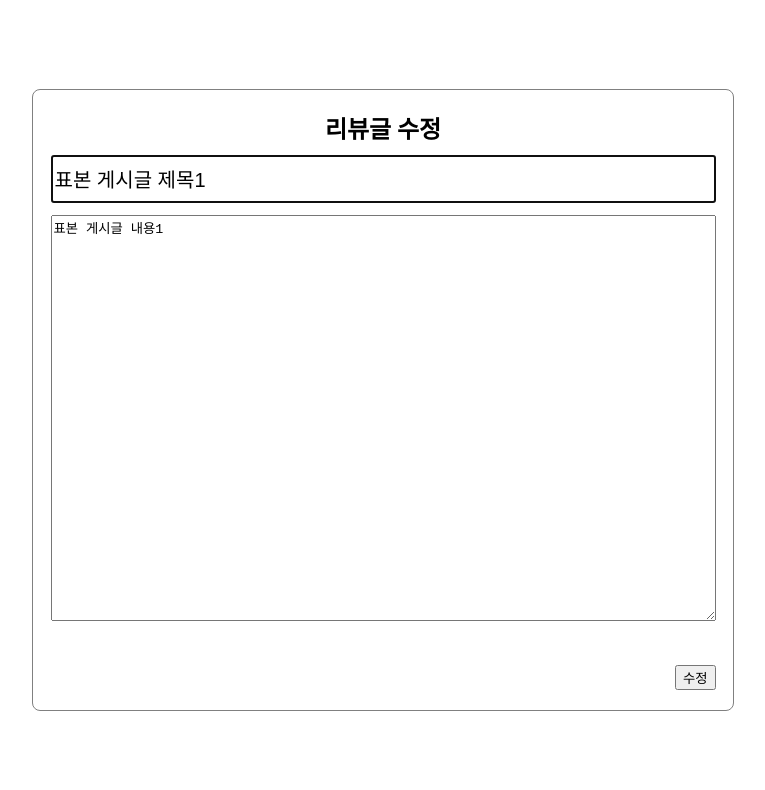
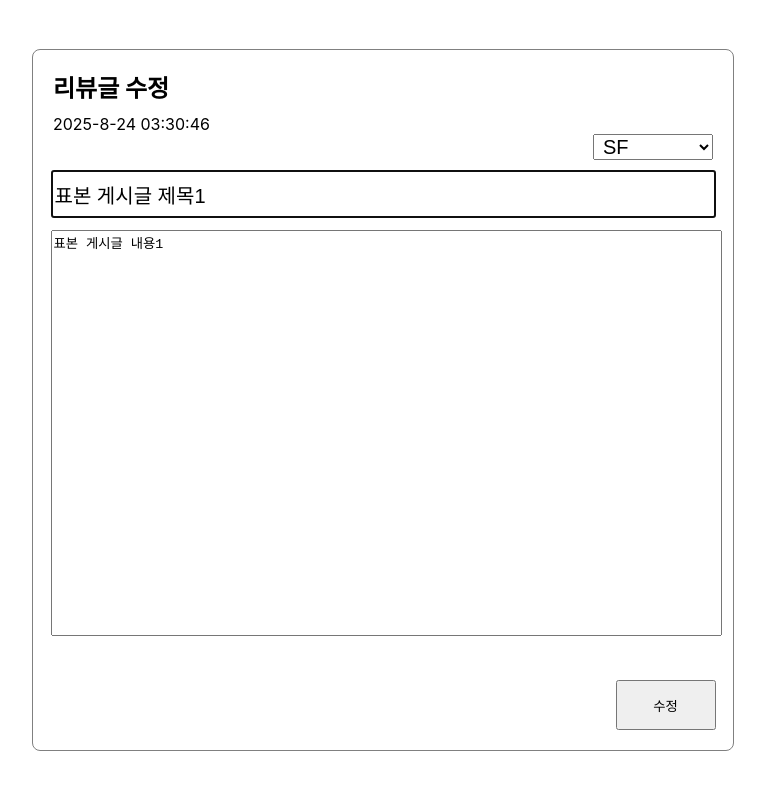
Before and after one commit to kanell0304/React_TeamProject, a React (Create React App) app: page /editList/1 in a window 1280 px wide. Shown: the top 790 px of the page, without its empty margins (257-1022 px from the left). Built offline with nearby package versions, Linux system fonts and the light colour scheme.

Commit message:
add 'genre' select option

```diff
--- a/src/component/EditList.jsx
+++ b/src/component/EditList.jsx
@@ -12,16 +12,24 @@ const EditList = () => {
         const navigate = useNavigate();
         const focusRef = useRef();
 
-        const {movieList, setMovieList} = useContext(ListProvider);
-        const [review, setReview] = useState({title:'',content:''});
+        const {movieList, setMovieList, categoryList, setCategoryList} = useContext(ListProvider);
+        const [review, setReview] = useState({title:'',content:'',category:''});
 
         const onsubmit2 = (e)=>{
             e.preventDefault();
             const now = getNow();
             const editedReview = movieList.map((prev)=>(
-                prev.id === review.id ? {...prev, ...review, date:now} : prev ));
+                prev.id === review.id ? {
+                    ...prev,
+                    ...review,
+                    date:now
+                    } : prev ));
                 setMovieList(editedReview);
                 navigate('/');
+        }
+        //장르 수정
+        const changeGenre = (e)=>{
+            setReview({...review,category:e.target.value});
         }
 
         //localStorage Context 전역관리용
@@ -33,21 +41,30 @@ const EditList = () => {
         useEffect(()=>{
             const savedList = JSON.parse(localStorage.getItem("lists")) || [];
             setMovieList(savedList);
+
             //수정폼에 기존내용 입력
             const currentRv = savedList.find((getRv)=>parseInt(getRv.id) === parseInt(selectedMovieId.id));
             if(currentRv) setReview(currentRv);
             focusRef.current.focus();
+
         }, []);
 
     return (
         <div>
-            {/* 장르 태그 추가예정 */}
             <div className="container">
                 <div className="inner-container">
                     <h2 className="page-edit">리뷰글 수정</h2>
+                    <span>{review.date}</span>
+                    <select onChange={changeGenre} className="select-genre">
+                        {/* 장르 변경 옵션 */}
+                        {categoryList.map((genre)=>(
+                            <option key={genre.id} value={genre.name}>
+                                {genre.name}
+                            </option>))}
+                    </select>
                     <form className="form-box" onSubmit={onsubmit2}>
                         <div>
-                        <input  className="form-title" ref={focusRef} value={review.title} onChange={e=>setReview({...review,title:e.target.value})} type="text" />
+                        <input className="form-title" ref={focusRef} value={review.title} onChange={e=>setReview({...review,title:e.target.value})} type="text" />
                         </div>
                         <textarea className="form-content" value={review.content} onChange={e=>setReview({...review,content:e.target.value})}/><br/>
                         <button className="button-edit" type="submit">수정</button>
--- a/src/tempCss/EditList.css
+++ b/src/tempCss/EditList.css
@@ -5,17 +5,25 @@
     height: 100vh;
 }
 .page-edit{
+    align-self: flex-start;
     font-size: x-large;
     margin-bottom: 10px;
+    display: inline-block;
+    margin-left: 20px;
 }
 .inner-container{
     display: flex;
     flex-direction: column;
     align-items: center;
     width: 700px;
-    height: 620px;
+    height: auto;
     border: 1px solid gray;
     border-radius: 0.5rem;
+
+}
+.inner-container span{
+    align-self: flex-start;
+    margin-left: 20px;
 }
 .form-box{
     display: flex;
@@ -30,6 +38,8 @@
 .form-box div{
     /* border: 1px solid red; */
     width: 100%;
+    flex-direction: column;
+    align-items: stretch;
 
 }
 .form-title{
@@ -39,8 +49,23 @@
     box-sizing: border-box;
 }
 .form-content{
+    width: 100%;
     height: 400px;
+    resize: none;
 }
 .button-edit{
-    margin-left:auto;
+    width: 100px;
+    height: 50px;
+    align-self: flex-end;
+    margin-bottom: 20px;
 }
+.select-genre{
+    display: inline-flex;
+    width: 120px;
+    height: inherit;
+    font-size: 20px;
+    padding-left: 5px;
+    margin-left: auto;
+    margin-bottom: 10px;
+    margin-right: 20px;
+}
```
